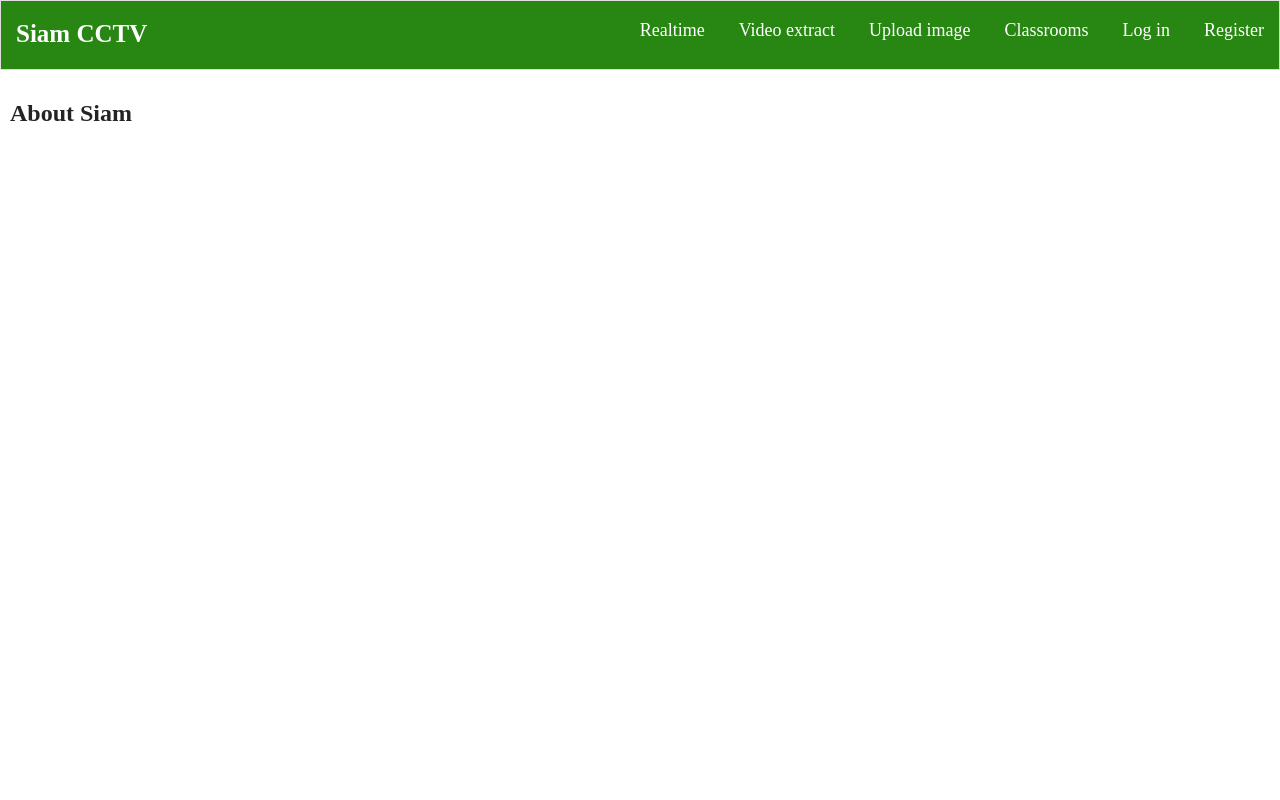
After one commit to TunKedsaro/Siamdeploy, a Django app: page /about in a window 1280 px wide. The commit adds this page. Run offline with Django 5.2, Linux system fonts and the light colour scheme.

Commit message:
add about,real time,upload_image,video_extract

```diff
--- /dev/null
+++ b/app_general/templates/app_general/about.html
@@ -0,0 +1,9 @@
+{% extends 'app_general/components/base.html' %}
+
+{% block site_title %} About | {% endblock %}
+
+{% block content %}
+<div>
+    <h2>About Siam</h2>
+</div>
+{% endblock %}
--- a/app_general/templates/app_general/components/site_header.html
+++ b/app_general/templates/app_general/components/site_header.html
@@ -4,6 +4,9 @@
             <a class="item title" href="{% url 'home' %}">Siam CCTV</h1></a>
         </div>
         <div class="group">
+            <a class="item" href="{% url 'realtime' %}">Realtime</a>
+            <a class="item" href="{% url 'video_extract' %}">Video extract</a>
+            <a class="item" href="{% url 'upload_image' %}">Upload image</a>
             <a class="item" href="{% url 'classrooms' %}">Classrooms</a>
             <a class="item" href="#">Log in</a>
             <a class="item" href="#">Register</a>
--- a/app_general/urls.py
+++ b/app_general/urls.py
@@ -2,5 +2,9 @@ from django.urls import path
 from app_general import views
 
 urlpatterns = [
-    path('',views.home,name='home')
+    path('',views.home,name='home'),
+    path('about',views.about,name='about'),
+    path('realtime',views.realtime,name='realtime'),
+    path('uploadimage',views.upload_image,name='upload_image'),
+    path('videoextract',views.video_extract,name='video_extract'),
 ]
--- a/app_general/views.py
+++ b/app_general/views.py
@@ -5,3 +5,15 @@ from django.http.response import HttpResponse
 # Create your views here.
 def home(request):
     return render(request,'app_general/home.html')
+
+def about(request):
+    return render(request,'app_general/about.html')
+
+def realtime(request):
+    return render(request,'app_general/realtime.html')
+
+def upload_image(request):
+    return render(request,'app_general/upload_image.html')
+
+def video_extract(request):
+    return render(request,'app_general/video_extract.html')
```
Also changed, not shown: app_general/templates/app_general/realtime.html (added, +9 -0 lines), app_general/templates/app_general/upload_image.html (added, +9 -0 lines), app_general/templates/app_general/video_extract.html (added, +9 -0 lines).
